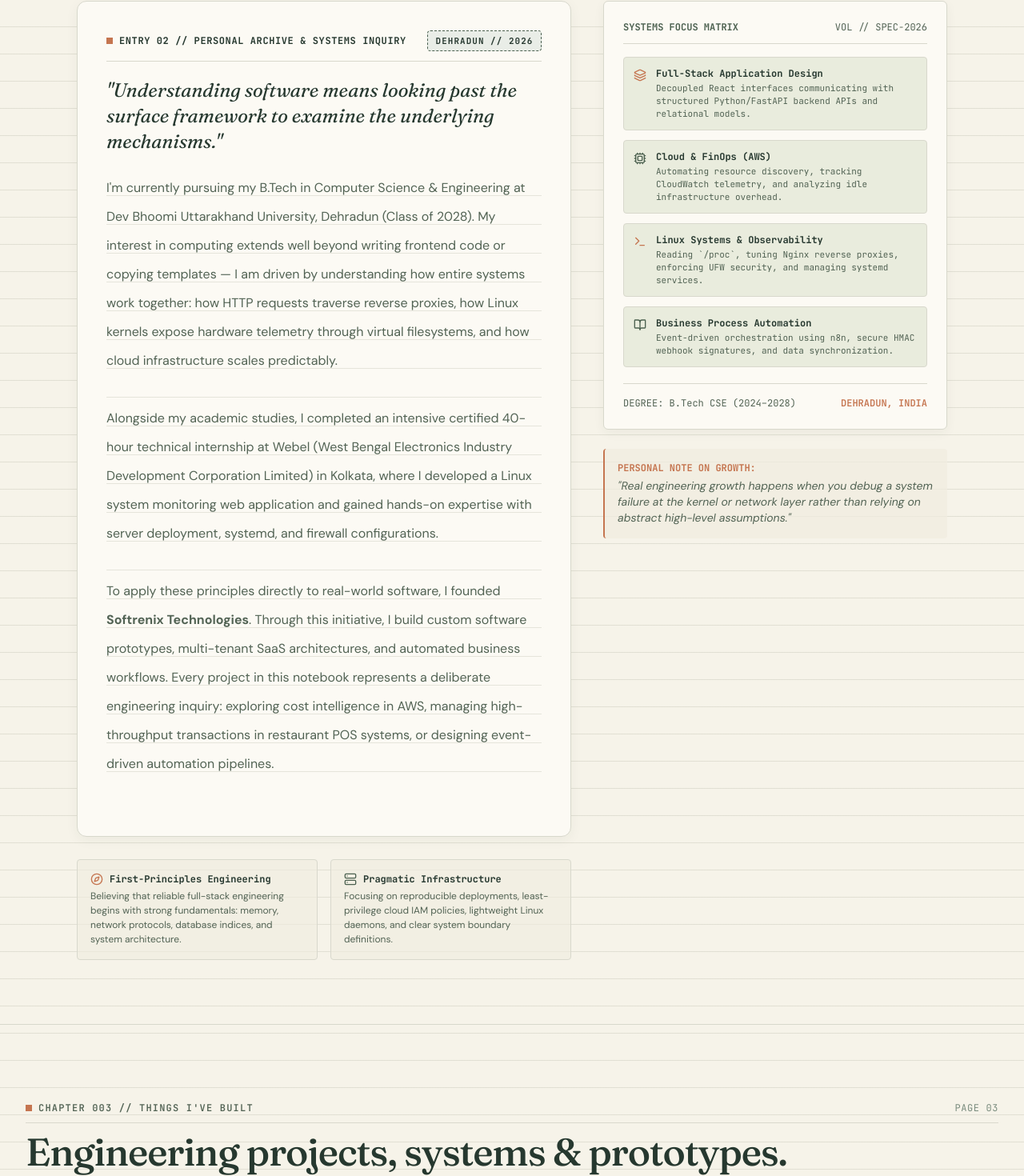
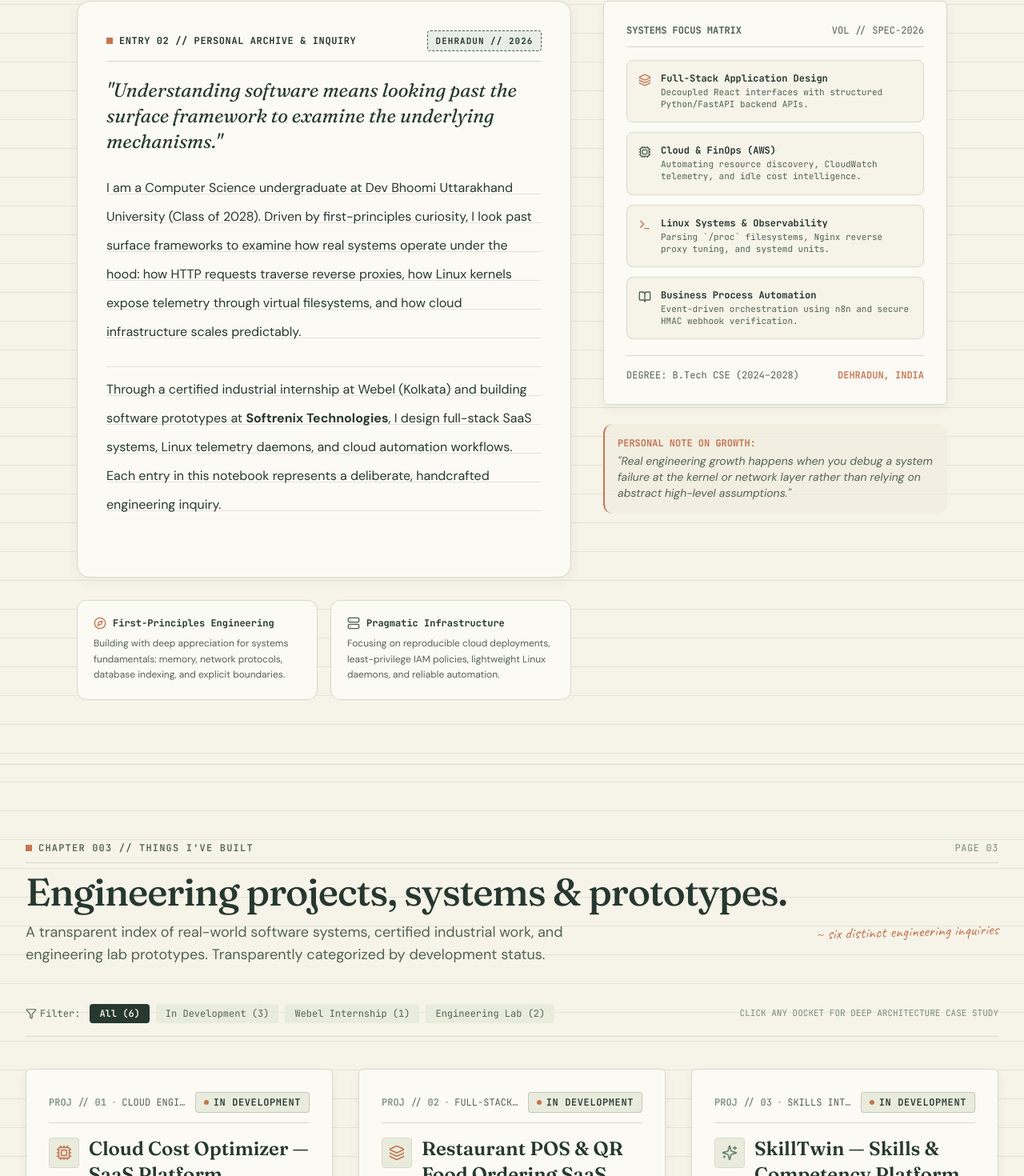
Before and after one commit to innovateabhi/abhinandans-engineering-notebook, a React (Vite) app: page / in a window 1280 px wide. Shown: the part 1327-2797 px from the top of the page at 80% size. Built offline with nearby package versions, Linux system fonts and the light colour scheme.

Commit message:
fix: declutter About section, align case study text line-by-line, and fix project card content overflow

```diff
--- a/src/components/projects/ProjectCard.jsx
+++ b/src/components/projects/ProjectCard.jsx
@@ -12,33 +12,35 @@ export function ProjectCard({ project, index }) {
   };
 
   return (
-    <article className="docket-card group relative p-5 sm:p-7 flex flex-col justify-between h-full bg-paper-light border border-grid/90 rounded-md transition-all duration-300 hover:shadow-paper-lg hover:border-sage/60">
+    <article className="docket-card group relative p-5 sm:p-6 lg:p-7 flex flex-col justify-between h-full bg-paper-light border border-grid/90 rounded-xl transition-all duration-300 hover:shadow-paper-lg hover:border-sage/60 overflow-hidden">
       {/* Top Header Docket */}
-      <div>
-        <div className="flex flex-wrap items-center justify-between gap-2 pb-3 mb-4 border-b border-grid/70 text-[11px] sm:text-xs font-mono text-ink-muted">
-          <div className="flex items-center gap-1.5 sm:gap-2">
-            <span className="text-ink-faint font-semibold">PROJ // {project.id}</span>
-            <span className="text-grid-dark">•</span>
-            <span className="uppercase text-ink-muted truncate max-w-[130px] sm:max-w-none text-[10px] sm:text-xs">
+      <div className="min-w-0">
+        <div className="flex items-center justify-between gap-2 pb-3 mb-4 border-b border-grid/70 text-xs font-mono text-ink-muted min-w-0">
+          <div className="flex items-center gap-1.5 min-w-0 max-w-[62%] sm:max-w-[68%]">
+            <span className="text-ink-faint font-semibold shrink-0 text-[10px] sm:text-xs">PROJ // {project.id}</span>
+            <span className="text-grid-dark shrink-0">•</span>
+            <span className="uppercase text-ink-muted truncate text-[10px] sm:text-xs" title={project.category}>
               {project.category}
             </span>
           </div>
-          <StatusBadge status={project.status} statusType={project.statusType} />
+          <div className="shrink-0">
+            <StatusBadge status={project.status} statusType={project.statusType} />
+          </div>
         </div>
 
         {/* Project Title & Subtitle */}
-        <div className="flex items-start gap-2.5 sm:gap-3 mb-2">
+        <div className="flex items-start gap-2.5 sm:gap-3 mb-2 min-w-0">
           <div className="p-1.5 sm:p-2 rounded bg-paper-secondary border border-grid/80 shrink-0 mt-0.5 group-hover:border-sage/50 transition-colors">
             {getIcon()}
           </div>
-          <div>
-            <h3 className="font-editorial text-xl sm:text-2xl font-semibold text-ink group-hover:text-accent transition-colors leading-snug">
+          <div className="min-w-0 flex-1">
+            <h3 className="font-editorial text-lg sm:text-xl lg:text-2xl font-semibold text-ink group-hover:text-accent transition-colors leading-snug break-words">
               <Link to={`/projects/${project.slug}`} className="focus:outline-none focus:underline">
                 {project.title}
               </Link>
             </h3>
             {project.subtitle && (
-              <p className="text-[11px] sm:text-xs font-mono text-ink-faint mt-0.5 leading-snug">
+              <p className="text-[11px] sm:text-xs font-mono text-ink-faint mt-1 leading-snug break-words">
                 {project.subtitle}
               </p>
             )}
@@ -46,13 +48,13 @@ export function ProjectCard({ project, index }) {
         </div>
 
         {/* Description */}
-        <p className="text-xs sm:text-sm text-ink-muted mt-3 font-sans leading-relaxed">
+        <p className="text-xs sm:text-sm text-ink-muted mt-3 font-sans leading-relaxed break-words">
           {project.shortDescription}
         </p>
 
         {/* Notebook Annotation */}
         {project.notebookNote && (
-          <div className="mt-3.5 p-2.5 rounded bg-paper-warm/80 border-l-2 border-accent text-xs font-sans text-ink-muted italic leading-relaxed">
+          <div className="mt-3.5 p-2.5 rounded bg-paper-warm/80 border-l-2 border-accent text-xs font-sans text-ink-muted italic leading-relaxed break-words">
             <span className="font-mono text-[10px] uppercase font-bold not-italic text-accent mr-1.5">Note:</span>
             {project.notebookNote}
           </div>
@@ -60,12 +62,12 @@ export function ProjectCard({ project, index }) {
       </div>
 
       {/* Footer: Tech Stack & Case Study Link */}
-      <div className="mt-5 pt-4 border-t border-grid/70">
-        <div className="flex flex-wrap gap-1 mb-4">
+      <div className="mt-5 pt-4 border-t border-grid/70 min-w-0">
+        <div className="flex flex-wrap gap-1 mb-4 min-w-0">
           {project.techStack.map((tech) => (
             <span
               key={tech}
-              className="text-[10px] sm:text-[11px] font-mono px-2 py-0.5 rounded bg-paper-secondary border border-grid/60 text-ink-muted"
+              className="text-[10px] sm:text-[11px] font-mono px-2 py-0.5 rounded bg-paper-secondary border border-grid/60 text-ink-muted break-all"
             >
               {tech}
             </span>
@@ -74,12 +76,13 @@ export function ProjectCard({ project, index }) {
 
         <Link
           to={`/projects/${project.slug}`}
-          className="inline-flex items-center justify-between w-full px-3 py-2 sm:px-3.5 sm:py-2.5 rounded bg-paper hover:bg-paper-secondary border border-grid text-xs font-mono font-semibold text-ink transition-all group-hover:border-sage group-hover:shadow-xs focus:outline-none focus:ring-1 focus:ring-accent"
+          className="inline-flex items-center justify-between w-full px-3 py-2 sm:px-3.5 sm:py-2.5 rounded-lg bg-paper hover:bg-paper-secondary border border-grid text-xs font-mono font-semibold text-ink transition-all group-hover:border-sage group-hover:shadow-xs focus:outline-none focus:ring-1 focus:ring-accent min-w-0"
         >
-          <span className="flex items-center gap-1.5">
-            <BookOpen className="w-3.5 h-3.5 text-accent" /> Read Case Study &amp; Architecture
+          <span className="flex items-center gap-1.5 min-w-0 truncate">
+            <BookOpen className="w-3.5 h-3.5 text-accent shrink-0" />
+            <span className="truncate">Case Study &amp; Architecture</span>
           </span>
-          <ArrowUpRight className="w-4 h-4 text-ink-muted group-hover:text-accent group-hover:translate-x-0.5 group-hover:-translate-y-0.5 transition-transform" />
+          <ArrowUpRight className="w-4 h-4 text-ink-muted group-hover:text-accent group-hover:translate-x-0.5 group-hover:-translate-y-0.5 transition-transform shrink-0 ml-1.5" />
         </Link>
       </div>
     </article>
--- a/src/components/ui/StatusBadge.jsx
+++ b/src/components/ui/StatusBadge.jsx
@@ -3,27 +3,27 @@ import React from 'react';
 export function StatusBadge({ status, statusType = 'dev' }) {
   if (statusType === 'internship') {
     return (
-      <span className="inline-flex items-center gap-1.5 px-2.5 py-1 text-xs font-mono font-semibold tracking-wider uppercase border border-sage-dark/40 bg-sage-tint/60 text-ink rounded shadow-xs rotate-[-0.5deg]">
-        <span className="w-1.5 h-1.5 rounded-full bg-sage-dark"></span>
-        {status}
+      <span className="inline-flex items-center gap-1.5 px-2 py-0.5 sm:px-2.5 sm:py-1 text-[10px] sm:text-xs font-mono font-semibold tracking-wider uppercase border border-sage-dark/40 bg-sage-tint/60 text-ink rounded shadow-xs whitespace-nowrap">
+        <span className="w-1.5 h-1.5 rounded-full bg-sage-dark shrink-0"></span>
+        <span>{status}</span>
       </span>
     );
   }
 
   if (statusType === 'lab') {
     return (
-      <span className="inline-flex items-center gap-1.5 px-2.5 py-1 text-xs font-mono font-semibold tracking-wider uppercase border border-accent/40 bg-accent-tint/70 text-accent-dark rounded shadow-xs rotate-[0.5deg]">
-        <span className="w-1.5 h-1.5 rounded-full bg-accent animate-pulse"></span>
-        {status}
+      <span className="inline-flex items-center gap-1.5 px-2 py-0.5 sm:px-2.5 sm:py-1 text-[10px] sm:text-xs font-mono font-semibold tracking-wider uppercase border border-accent/40 bg-accent-tint/70 text-accent-dark rounded shadow-xs whitespace-nowrap">
+        <span className="w-1.5 h-1.5 rounded-full bg-accent animate-pulse shrink-0"></span>
+        <span>{status}</span>
       </span>
     );
   }
 
   // Default 'dev'
   return (
-    <span className="inline-flex items-center gap-1.5 px-2.5 py-1 text-xs font-mono font-semibold tracking-wider uppercase border border-ink/20 bg-paper-secondary text-ink rounded shadow-xs">
-      <span className="w-1.5 h-1.5 rounded-full bg-accent"></span>
-      {status}
+    <span className="inline-flex items-center gap-1.5 px-2 py-0.5 sm:px-2.5 sm:py-1 text-[10px] sm:text-xs font-mono font-semibold tracking-wider uppercase border border-ink/20 bg-paper-secondary text-ink rounded shadow-xs whitespace-nowrap">
+      <span className="w-1.5 h-1.5 rounded-full bg-accent shrink-0"></span>
+      <span>{status}</span>
     </span>
   );
 }
--- a/src/sections/About.jsx
+++ b/src/sections/About.jsx
@@ -15,16 +15,16 @@ export function About() {
         />
 
         {/* Editorial Layout: Story & Systems Philosophy */}
-        <div className="grid grid-cols-1 lg:grid-cols-12 gap-10 items-start">
+        <div className="grid grid-cols-1 lg:grid-cols-12 gap-8 lg:gap-10 items-start">
           {/* Main Story Narrative */}
-          <div className="lg:col-span-7 space-y-6">
-            <div className="notebook-ruled-sheet p-6 sm:p-8 lg:p-9 relative overflow-hidden">
+          <div className="lg:col-span-7 space-y-7">
+            <div className="notebook-ruled-sheet p-6 sm:p-8 lg:p-9 relative">
               {/* Notebook Entry Docket Header */}
               <div className="flex flex-wrap items-center justify-between gap-2 pb-3 mb-5 border-b border-grid text-xs font-mono text-ink-muted">
                 <div className="flex items-center gap-2">
                   <span className="w-2 h-2 rounded-xs bg-accent"></span>
                   <span className="font-bold text-ink uppercase tracking-wider text-xs">
-                    ENTRY 02 // PERSONAL ARCHIVE &amp; SYSTEMS INQUIRY
+                    ENTRY 02 // PERSONAL ARCHIVE &amp; INQUIRY
                   </span>
                 </div>
                 <span className="paper-stamp text-[10px]">DEHRADUN // 2026</span>
@@ -36,40 +36,36 @@ export function About() {
               </p>
 
               {/* Exact Line-by-Line Notebook Ruled Text */}
-              <div className="notebook-ruled-content text-ink-muted font-sans">
+              <div className="notebook-ruled-content text-ink font-sans">
                 <p>
-                  I'm currently pursuing my B.Tech in Computer Science &amp; Engineering at Dev Bhoomi Uttarakhand University, Dehradun (Class of 2028). My interest in computing extends well beyond writing frontend code or copying templates — I am driven by understanding how entire systems work together: how HTTP requests traverse reverse proxies, how Linux kernels expose hardware telemetry through virtual filesystems, and how cloud infrastructure scales predictably.
+                  I am a Computer Science undergraduate at Dev Bhoomi Uttarakhand University (Class of 2028). Driven by first-principles curiosity, I look past surface frameworks to examine how real systems operate under the hood: how HTTP requests traverse reverse proxies, how Linux kernels expose telemetry through virtual filesystems, and how cloud infrastructure scales predictably.
                 </p>
 
                 <p>
-                  Alongside my academic studies, I completed an intensive certified 40-hour technical internship at Webel (West Bengal Electronics Industry Development Corporation Limited) in Kolkata, where I developed a Linux system monitoring web application and gained hands-on expertise with server deployment, systemd, and firewall configurations.
-                </p>
-
-                <p>
-                  To apply these principles directly to real-world software, I founded <strong>Softrenix Technologies</strong>. Through this initiative, I build custom software prototypes, multi-tenant SaaS architectures, and automated business workflows. Every project in this notebook represents a deliberate engineering inquiry: exploring cost intelligence in AWS, managing high-throughput transactions in restaurant POS systems, or designing event-driven automation pipelines.
+                  Through a certified industrial internship at Webel (Kolkata) and building software prototypes at <strong>Softrenix Technologies</strong>, I design full-stack SaaS systems, Linux telemetry daemons, and cloud automation workflows. Each entry in this notebook represents a deliberate, handcrafted engineering inquiry.
                 </p>
               </div>
             </div>
 
-            {/* Philosophy Cards */}
-            <div className="grid grid-cols-1 sm:grid-cols-2 gap-4 pt-1">
-              <div className="p-4 rounded bg-paper-warm/60 border border-grid">
-                <div className="flex items-center gap-2 text-ink font-mono text-xs font-bold mb-1">
+            {/* Philosophy Cards with Proper Spacing */}
+            <div className="grid grid-cols-1 sm:grid-cols-2 gap-4">
+              <div className="p-5 rounded-xl bg-paper-light border border-grid shadow-xs space-y-2">
+                <div className="flex items-center gap-2 text-ink font-mono text-xs font-bold">
                   <Compass className="w-4 h-4 text-accent" />
                   <span>First-Principles Engineering</span>
                 </div>
-                <p className="text-xs text-ink-muted leading-normal">
-                  Believing that reliable full-stack engineering begins with strong fundamentals: memory, network protocols, database indices, and system architecture.
+                <p className="text-xs text-ink-muted leading-relaxed font-sans">
+                  Building with deep appreciation for systems fundamentals: memory, network protocols, database indexing, and explicit boundaries.
                 </p>
               </div>
 
-              <div className="p-4 rounded bg-paper-warm/60 border border-grid">
-                <div className="flex items-center gap-2 text-ink font-mono text-xs font-bold mb-1">
+              <div className="p-5 rounded-xl bg-paper-light border border-grid shadow-xs space-y-2">
+                <div className="flex items-center gap-2 text-ink font-mono text-xs font-bold">
                   <Server className="w-4 h-4 text-sage-dark" />
                   <span>Pragmatic Infrastructure</span>
                 </div>
-                <p className="text-xs text-ink-muted leading-normal">
-                  Focusing on reproducible deployments, least-privilege cloud IAM policies, lightweight Linux daemons, and clear system boundary definitions.
+                <p className="text-xs text-ink-muted leading-relaxed font-sans">
+                  Focusing on reproducible cloud deployments, least-privilege IAM policies, lightweight Linux daemons, and reliable automation.
                 </p>
               </div>
             </div>
@@ -77,7 +73,7 @@ export function About() {
 
           {/* Right Column: Engineering Anatomy Notebook Sheet */}
           <div className="lg:col-span-5 space-y-6">
-            <div className="docket-card p-6 bg-paper-light border border-grid-dark rounded-md relative shadow-paper">
+            <div className="docket-card p-6 sm:p-7 bg-paper-light border border-grid-dark rounded-xl relative shadow-paper">
               {/* Notebook Header */}
               <div className="flex items-center justify-between pb-3 mb-4 border-b border-grid text-xs font-mono text-ink-muted">
                 <span className="font-bold text-sage-dark">SYSTEMS FOCUS MATRIX</span>
@@ -86,35 +82,35 @@ export function About() {
 
               {/* Engineering Interests List */}
               <div className="space-y-3 font-mono text-xs">
-                <div className="p-3 rounded bg-paper-secondary border border-grid flex items-start gap-3">
+                <div className="p-3.5 rounded-lg bg-paper border border-grid flex items-start gap-3">
                   <Layers className="w-4 h-4 text-accent mt-0.5 shrink-0" />
                   <div>
                     <div className="font-bold text-ink">Full-Stack Application Design</div>
-                    <div className="text-[11px] text-ink-muted mt-0.5">Decoupled React interfaces communicating with structured Python/FastAPI backend APIs and relational models.</div>
+                    <div className="text-[11px] text-ink-muted mt-0.5 leading-snug">Decoupled React interfaces with structured Python/FastAPI backend APIs.</div>
                   </div>
                 </div>
 
-                <div className="p-3 rounded bg-paper-secondary border border-grid flex items-start gap-3">
+                <div className="p-3.5 rounded-lg bg-paper border border-grid flex items-start gap-3">
                   <Cpu className="w-4 h-4 text-sage-dark mt-0.5 shrink-0" />
                   <div>
                     <div className="font-bold text-ink">Cloud &amp; FinOps (AWS)</div>
-                    <div className="text-[11px] text-ink-muted mt-0.5">Automating resource discovery, tracking CloudWatch telemetry, and analyzing idle infrastructure overhead.</div>
+                    <div className="text-[11px] text-ink-muted mt-0.5 leading-snug">Automating resource discovery, CloudWatch telemetry, and idle cost intelligence.</div>
                   </div>
                 </div>
 
-                <div className="p-3 rounded bg-paper-secondary border border-grid flex items-start gap-3">
+                <div className="p-3.5 rounded-lg bg-paper border border-grid flex items-start gap-3">
                   <Terminal className="w-4 h-4 text-accent mt-0.5 shrink-0" />
                   <div>
                     <div className="font-bold text-ink">Linux Systems &amp; Observability</div>
-                    <div className="text-[11px] text-ink-muted mt-0.5">Reading `/proc`, tuning Nginx reverse proxies, enforcing UFW security, and managing systemd services.</div>
+                    <div className="text-[11px] text-ink-muted mt-0.5 leading-snug">Parsing `/proc` filesystems, Nginx reverse proxy tuning, and systemd units.</div>
                   </div>
                 </div>
 
-                <div className="p-3 rounded bg-paper-secondary border border-grid flex items-start gap-3">
+                <div className="p-3.5 rounded-lg bg-paper border border-grid flex items-start gap-3">
                   <BookOpen className="w-4 h-4 text-sage-dark mt-0.5 shrink-0" />
                   <div>
                     <div className="font-bold text-ink">Business Process Automation</div>
-                    <div className="text-[11px] text-ink-muted mt-0.5">Event-driven orchestration using n8n, secure HMAC webhook signatures, and data synchronization.</div>
+                    <div className="text-[11px] text-ink-muted mt-0.5 leading-snug">Event-driven orchestration using n8n and secure HMAC webhook verification.</div>
                   </div>
                 </div>
               </div>
@@ -127,9 +123,9 @@ export function About() {
             </div>
 
             {/* Handwritten Thought Box */}
-            <div className="p-4 rounded bg-paper-warm/70 border-l-2 border-accent text-sm font-sans text-ink-muted space-y-1">
+            <div className="p-4 rounded-xl bg-paper-warm/70 border-l-2 border-accent text-sm font-sans text-ink-muted space-y-1">
               <div className="font-mono text-xs uppercase font-bold text-accent">Personal Note on Growth:</div>
-              <p className="italic">
+              <p className="italic text-xs sm:text-sm">
                 "Real engineering growth happens when you debug a system failure at the kernel or network layer rather than relying on abstract high-level assumptions."
               </p>
             </div>
--- a/src/sections/Experience.jsx
+++ b/src/sections/Experience.jsx
@@ -28,7 +28,7 @@ export function Experience() {
               </div>
 
               {/* Experience Docket Card */}
-              <div className="docket-card p-5 sm:p-8 bg-paper-light border border-grid-dark rounded-md relative shadow-paper">
+              <div className="docket-card p-5 sm:p-8 bg-paper-light border border-grid-dark rounded-xl relative shadow-paper overflow-hidden">
                 {/* Header: Role, Period, Location & Badge */}
                 <div className="flex flex-wrap items-start justify-between gap-3 pb-4 mb-5 border-b border-grid">
                   <div>
--- a/src/sections/Hero.jsx
+++ b/src/sections/Hero.jsx
@@ -122,7 +122,7 @@ export function Hero() {
 
           {/* Right Column: Handcrafted Engineering Technical Notebook Canvas */}
           <div className="lg:col-span-5 relative">
-            <div className="docket-card p-5 sm:p-7 bg-paper-light border border-grid-dark rounded-md relative shadow-paper-lg">
+            <div className="docket-card p-5 sm:p-7 bg-paper-light border border-grid-dark rounded-xl relative shadow-paper-lg overflow-hidden">
               {/* Paper Clip Visual Element */}
               <div className="absolute -top-3 right-6 sm:right-8 w-5 sm:w-6 h-10 sm:h-12 border-2 border-sage-dark/70 rounded-full pointer-events-none z-10" />
 
--- a/src/styles/globals.css
+++ b/src/styles/globals.css
@@ -80,62 +80,49 @@
 .bg-notebook-grid,
 .bg-notebook-lined {
   background-color: var(--color-paper);
-  background-image: linear-gradient(to bottom, rgba(182, 182, 165, 0.32) 1px, transparent 1px);
-  background-size: 100% 34px;
+  background-image: linear-gradient(to bottom, rgba(182, 182, 165, 0.28) 1px, transparent 1px);
+  background-size: 100% 36px;
 }
 
 .bg-notebook-lined-dense {
   background-color: var(--color-paper-light);
-  background-image: linear-gradient(to bottom, rgba(182, 182, 165, 0.35) 1px, transparent 1px);
-  background-size: 100% 28px;
+  background-image: linear-gradient(to bottom, rgba(182, 182, 165, 0.3) 1px, transparent 1px);
+  background-size: 100% 30px;
 }
 
 /* Notebook Ruled Sheet with Exact Line-by-Line Baseline Alignment */
 .notebook-ruled-sheet {
   background-color: var(--color-paper-light);
   border: 1px solid var(--color-grid);
-  border-radius: 12px;
+  border-radius: 16px;
   box-shadow: 0 4px 16px rgba(38, 56, 47, 0.05);
   position: relative;
+  overflow: hidden;
 }
 
 .notebook-ruled-content {
   font-size: 0.9375rem; /* 15px */
-  line-height: 34px !important;
+  line-height: 36px !important;
   background-image: repeating-linear-gradient(
     to bottom,
     transparent 0px,
-    transparent 33px,
-    rgba(182, 182, 165, 0.32) 33px,
-    rgba(182, 182, 165, 0.32) 34px
+    transparent 35px,
+    rgba(182, 182, 165, 0.35) 35px,
+    rgba(182, 182, 165, 0.35) 36px
   );
-  background-size: 100% 34px;
-  background-position: 0 27px;
+  background-size: 100% 36px;
+  background-position: 0 26px;
 }
 
 .notebook-ruled-content p {
   margin: 0;
-  margin-bottom: 34px;
-  line-height: 34px !important;
+  margin-bottom: 36px;
+  line-height: 36px !important;
 }
 
 @media (min-width: 640px) {
   .notebook-ruled-content {
     font-size: 1rem; /* 16px */
-    line-height: 36px !important;
-    background-image: repeating-linear-gradient(
-      to bottom,
-      transparent 0px,
-      transparent 35px,
-      rgba(182, 182, 165, 0.32) 35px,
-      rgba(182, 182, 165, 0.32) 36px
-    );
-    background-size: 100% 36px;
-    background-position: 0 28px;
-  }
-  .notebook-ruled-content p {
-    margin-bottom: 36px;
-    line-height: 36px !important;
   }
 }
 
```
Also changed, not shown: src/pages/ProjectDetail.jsx (+24 -20 lines).
